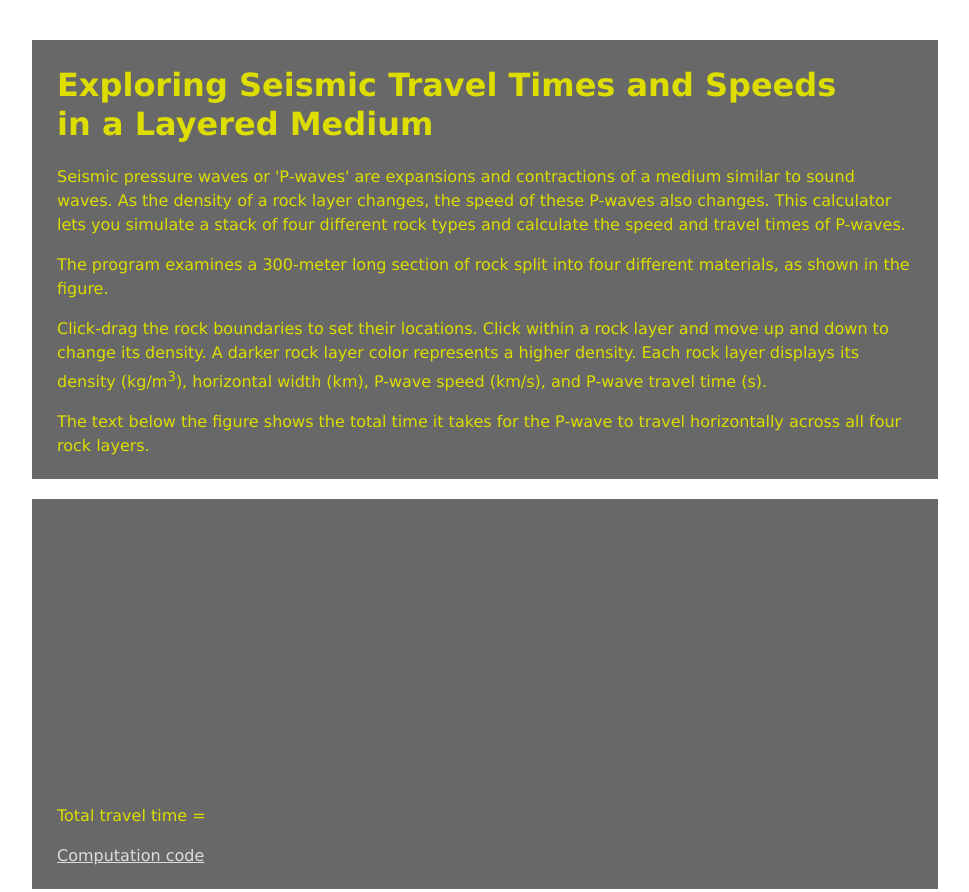
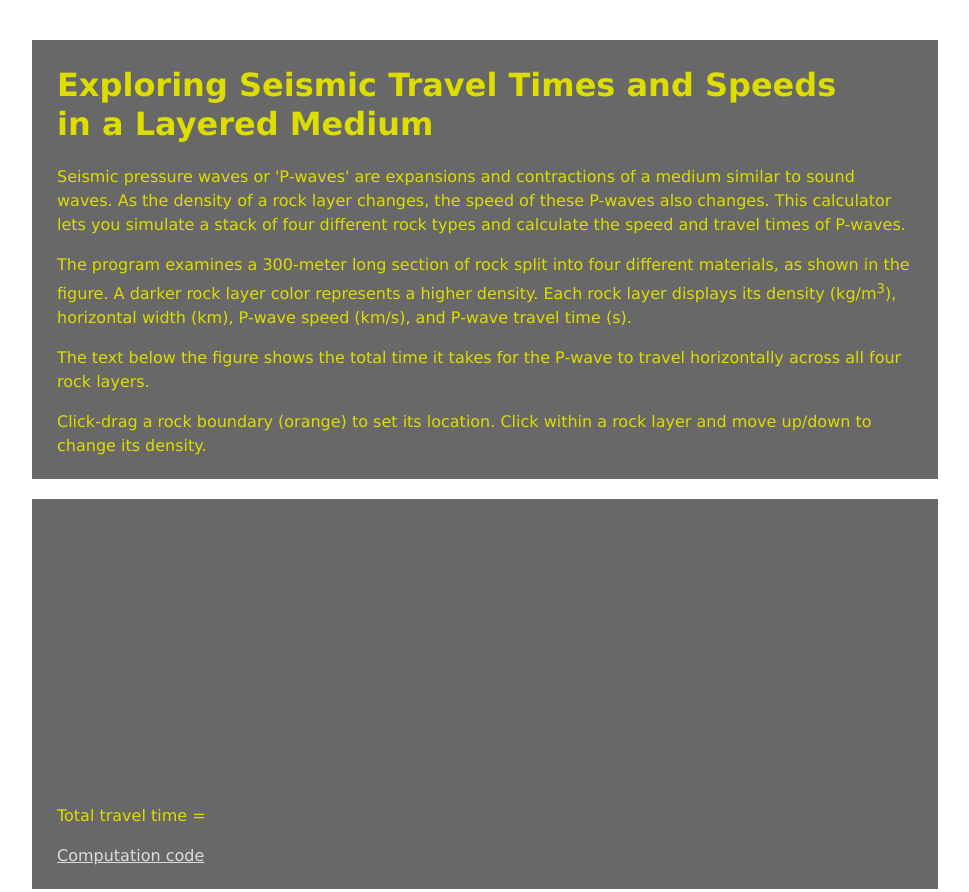
Before and after one commit to spacemath/seismic-travel, a plain HTML site: page index.html in a window 1280 px wide. Shown: the top 892 px of the page, without its empty margins (155-1124 px from the left). Drawn offline with Linux system fonts and the light colour scheme.

Commit message:
Page text

```diff
--- a/index.html
+++ b/index.html
@@ -23,11 +23,6 @@
 		<p>
 		The program examines a 300-meter long section of rock split into four different materials,
 		as shown in the figure.
-		</p>
-
-		<p>
-		Click-drag the rock boundaries to set their locations.
-		Click within a rock layer and move up and down to change its density.
 		A darker rock layer color represents a higher density.
 		Each rock layer displays its density (kg/m<sup>3</sup>),
 		horizontal width (km), P-wave speed (km/s), and P-wave travel time (s).
@@ -35,6 +30,11 @@
 
 		<p>
 		The text below the figure shows the total time it takes for the P-wave to travel horizontally across all four rock layers.
+		</p>
+
+		<p>
+		Click-drag a rock boundary (orange) to set its location.
+		Click within a rock layer and move up/down to change its density.
 		</p>
 
 		</div>
```
